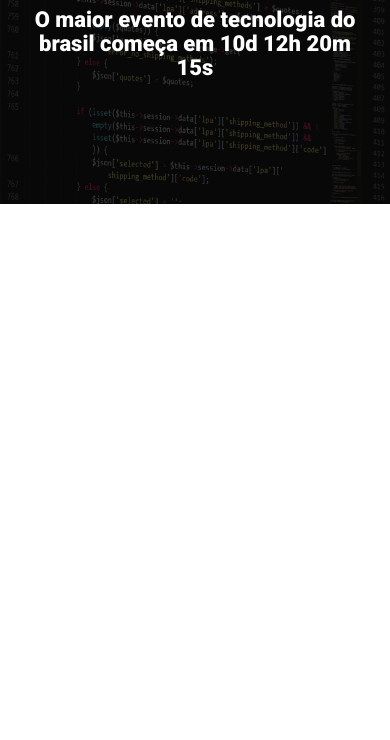
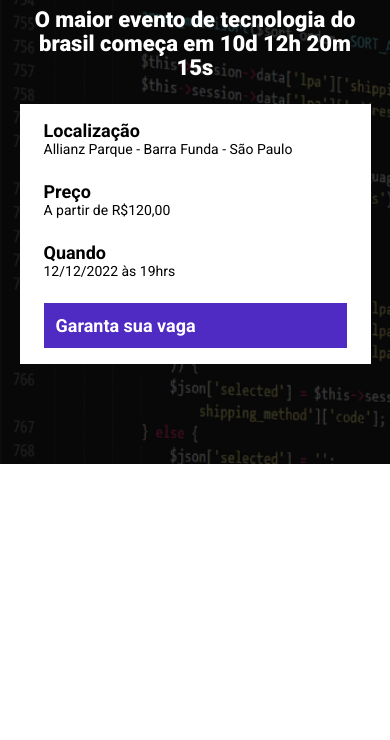
Before and after one commit to santanafx/aniversario, a website built with Parcel: page src/index.html in a window 390 px wide. Shown: the part 104-844 px from the top of the page. Built offline with nearby package versions, Linux system fonts and the light colour scheme.

Commit message:
finalizado projeto

```diff
--- a/src/index.html
+++ b/src/index.html
@@ -20,6 +20,25 @@
                     O maior evento de tecnologia do brasil começa em 10d 12h 20m
                     15s
                 </p>
+                <div class="infos-bar">
+                    <ul class="infos-bar__infos">
+                        <li class="infos-bar__infos__item">
+                            <b>Localização</b>
+                            Allianz Parque - Barra Funda - São Paulo
+                        </li>
+                        <li class="infos-bar__infos__item">
+                            <b>Preço</b>
+                            A partir de R$120,00
+                        </li>
+                        <li class="infos-bar__infos__item">
+                            <b>Quando</b>
+                            12/12/2022 às 19hrs
+                        </li>
+                    </ul>
+                    <a href="" class="button button--primary"
+                        >Garanta sua vaga</a
+                    >
+                </div>
             </div>
         </header>
         <script src="scripts/main.js"></script>
--- /dev/null
+++ b/src/styles/components/_buttons.scss
@@ -0,0 +1,23 @@
+.button {
+    padding: 12px;
+    font-size: 18px;
+    font-weight: bold;
+    text-decoration: none;
+    text-align: center;
+    white-space: nowrap;
+
+    &--primary {
+        color: white;
+        background-color: #4f2ac3;
+    }
+
+    @media (max-width: 640px) {
+        display: block;
+        width: 100%;
+    }
+
+    @media (max-width: 1024px) {
+        display: flex;
+        align-items: center;
+    }
+}
--- /dev/null
+++ b/src/styles/components/_infos_bar.scss
@@ -0,0 +1,40 @@
+.infos-bar {
+    padding: 16px 24px;
+    background-color: white;
+    display: flex;
+    justify-content: space-between;
+
+    &__infos {
+        display: flex;
+        gap: 40px;
+
+        &__item {
+            font-size: 14px;
+            color: black;
+
+            b {
+                color: #000;
+                font-size: 18px;
+                display: block;
+            }
+        }
+    }
+
+    @media (max-width: 640px) {
+        display: block;
+
+        &__infos {
+            display: block;
+
+            &__item {
+                margin-bottom: 24px;
+            }
+        }
+    }
+
+    @media (max-width: 1024px) {
+        &__infos {
+            gap: 16px;
+        }
+    }
+}
--- a/src/styles/main.scss
+++ b/src/styles/main.scss
@@ -1,4 +1,6 @@
 @use "hero";
+@use "./components/infos_bar";
+@use "./components/buttons";
 
 * {
     margin: 0;
@@ -6,6 +8,7 @@
     box-sizing: border-box;
     font-family: "Roboto", sans-serif;
     color: white;
+    list-style: none;
 }
 
 .container {
```
